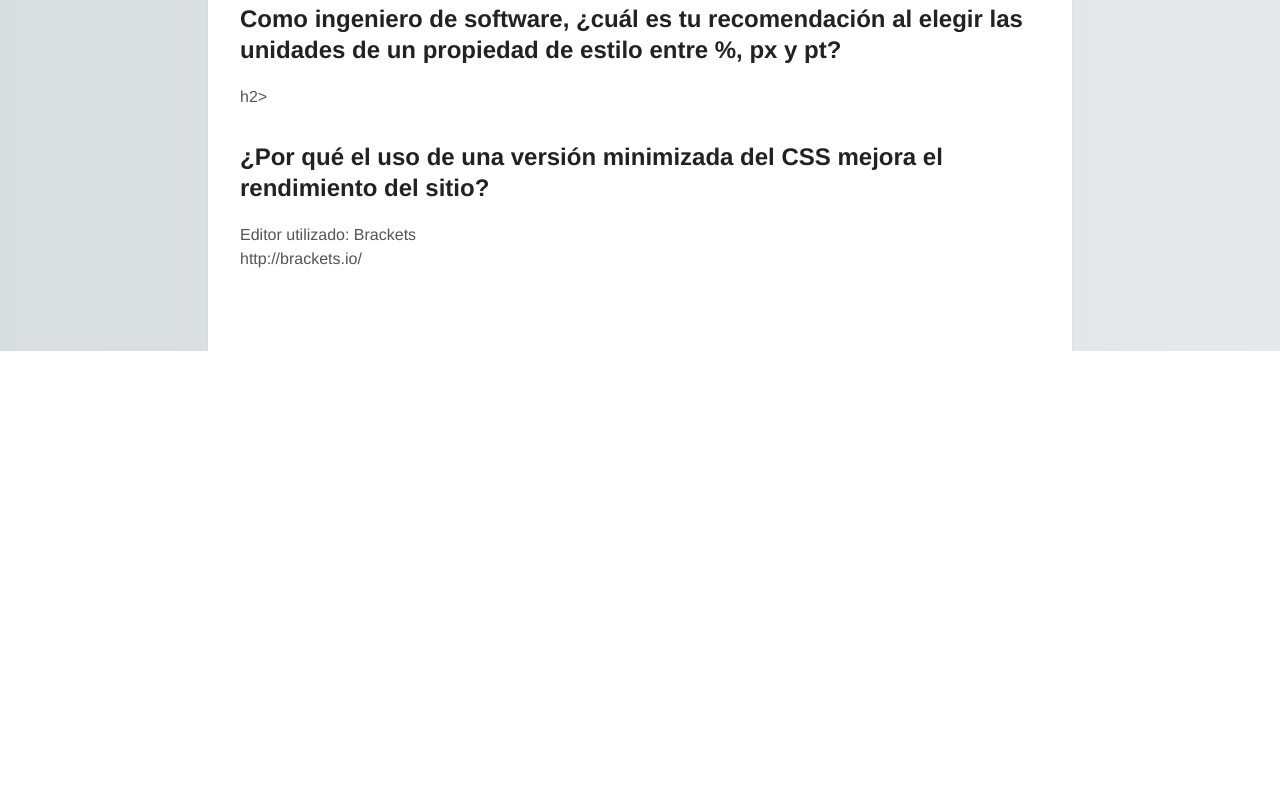
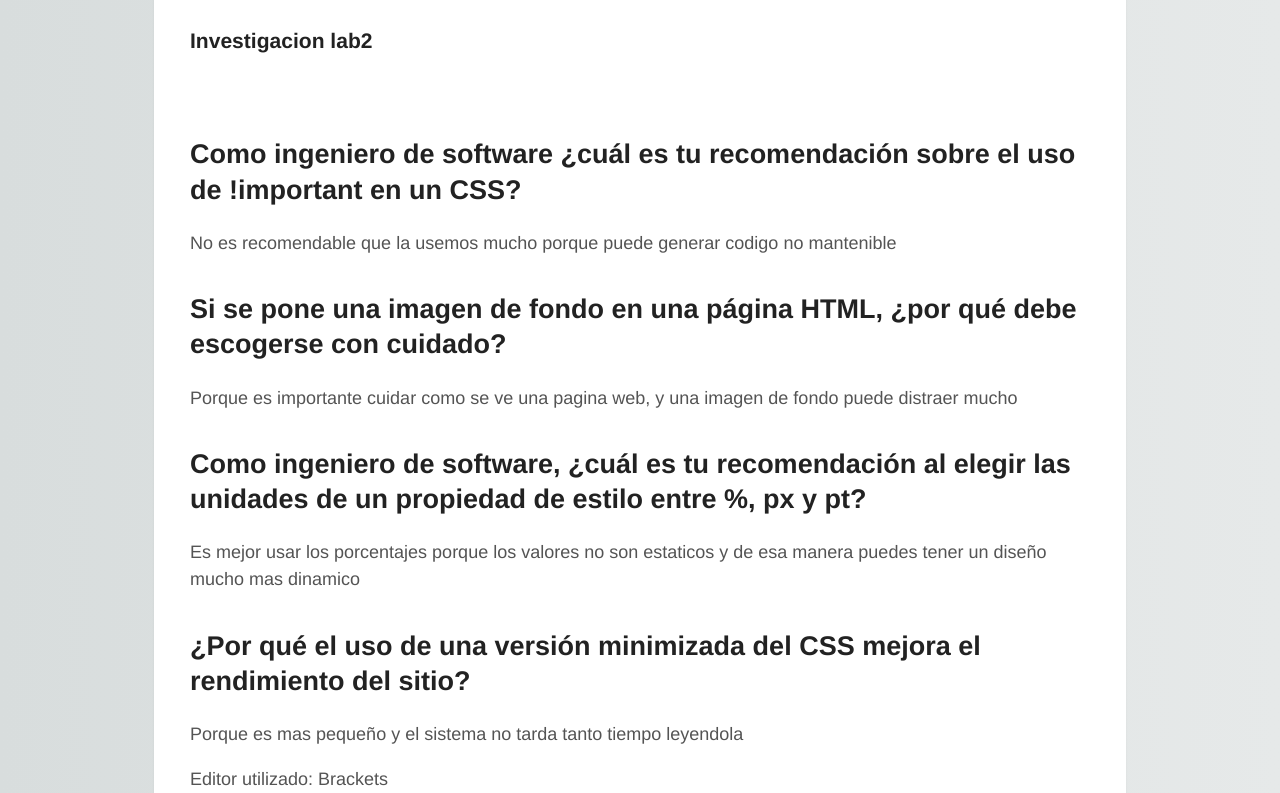
Before and after one commit to A01209032/DAW, a PHP site: page / in a window 1280 px wide. Shown: the part 4400-5193 px from the top of the page. Before the commit the page ends 4751 px from the top, so only its background shows below. Run offline with PHP 8.4, Linux system fonts and the light colour scheme.

Commit message:
investigacion completa lab2

```diff
--- a/lab2/index.html
+++ b/lab2/index.html
@@ -94,10 +94,13 @@
                 <h1>Investigacion lab2</h1>
                 <br>
                 <h2>Como ingeniero de software ¿cuál es tu recomendación sobre el uso de !important en un CSS? </h2>
+                <p>No es recomendable que la usemos mucho porque puede generar codigo no mantenible</p>
                 <h2>Si se pone una imagen de fondo en una página HTML, ¿por qué debe escogerse con cuidado?</h2>
-                <h2>Como ingeniero de software, ¿cuál es tu recomendación al elegir las unidades de un propiedad de estilo entre %, px y pt?</h2>h2>
+                <p>Porque es importante cuidar como se ve una pagina web, y una imagen de fondo puede distraer mucho</p>
+                <h2>Como ingeniero de software, ¿cuál es tu recomendación al elegir las unidades de un propiedad de estilo entre %, px y pt?</h2>
+                <p>Es mejor usar los porcentajes porque los valores no son estaticos y de esa manera puedes tener un diseño mucho mas dinamico</p>
                 <h2>¿Por qué el uso de una versión minimizada del CSS mejora el rendimiento del sitio?</h2>
-
+                <p>Porque es mas pequeño y el sistema no tarda tanto tiempo leyendola</p>
 
         </div>
 
--- a/lab2/main.css
+++ b/lab2/main.css
@@ -9,7 +9,7 @@ body {
     box-shadow: 0 0 2px rgba(0, 0, 0, 0.06);
     color: #545454;
     font-family: "Helvetica Neue", Helvetica, Arial, sans-serif;
-    font-size: 16px;
+    font-size: 18px;
     line-height: 1.5;
     margin: 0 auto;
     max-width: 50em;
```
